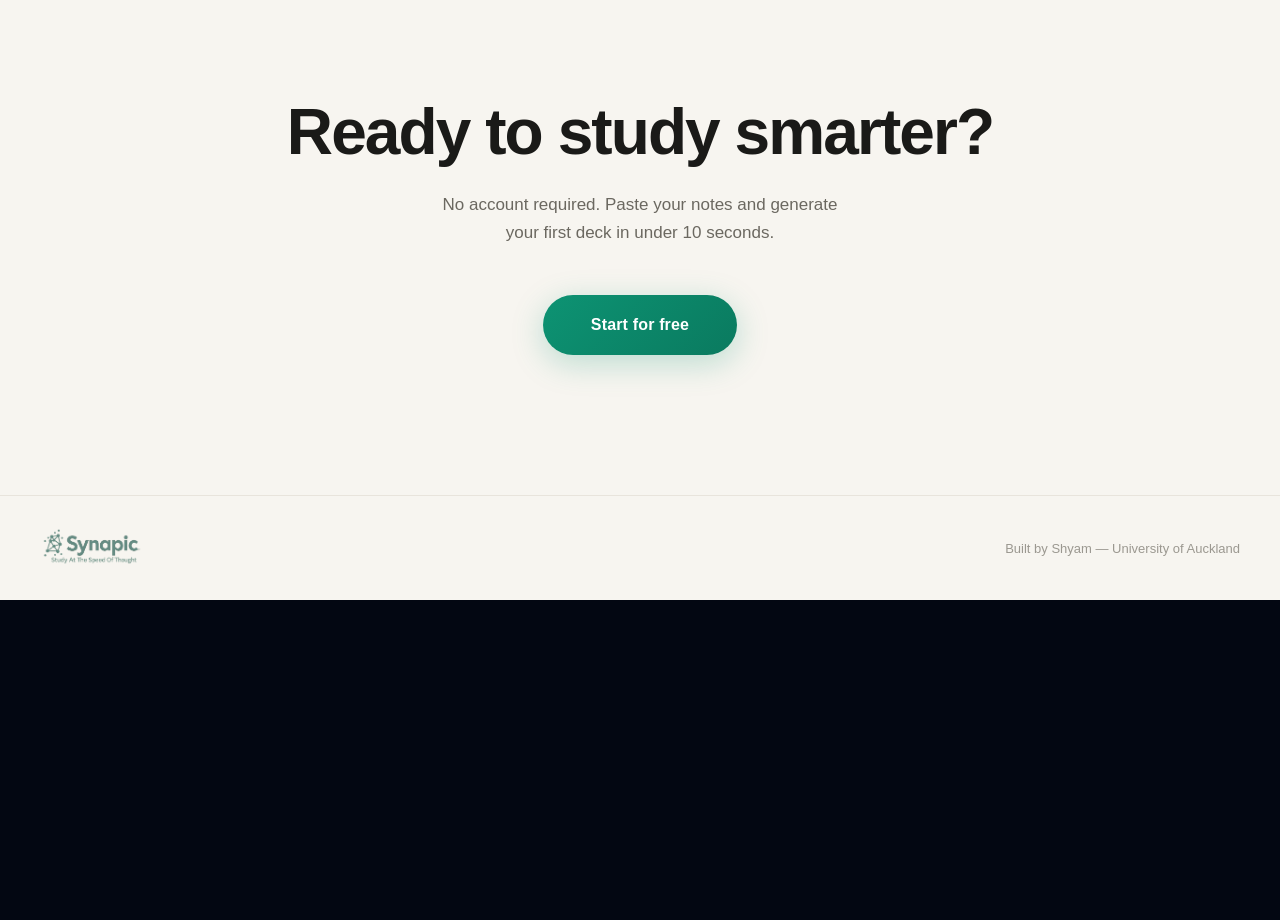
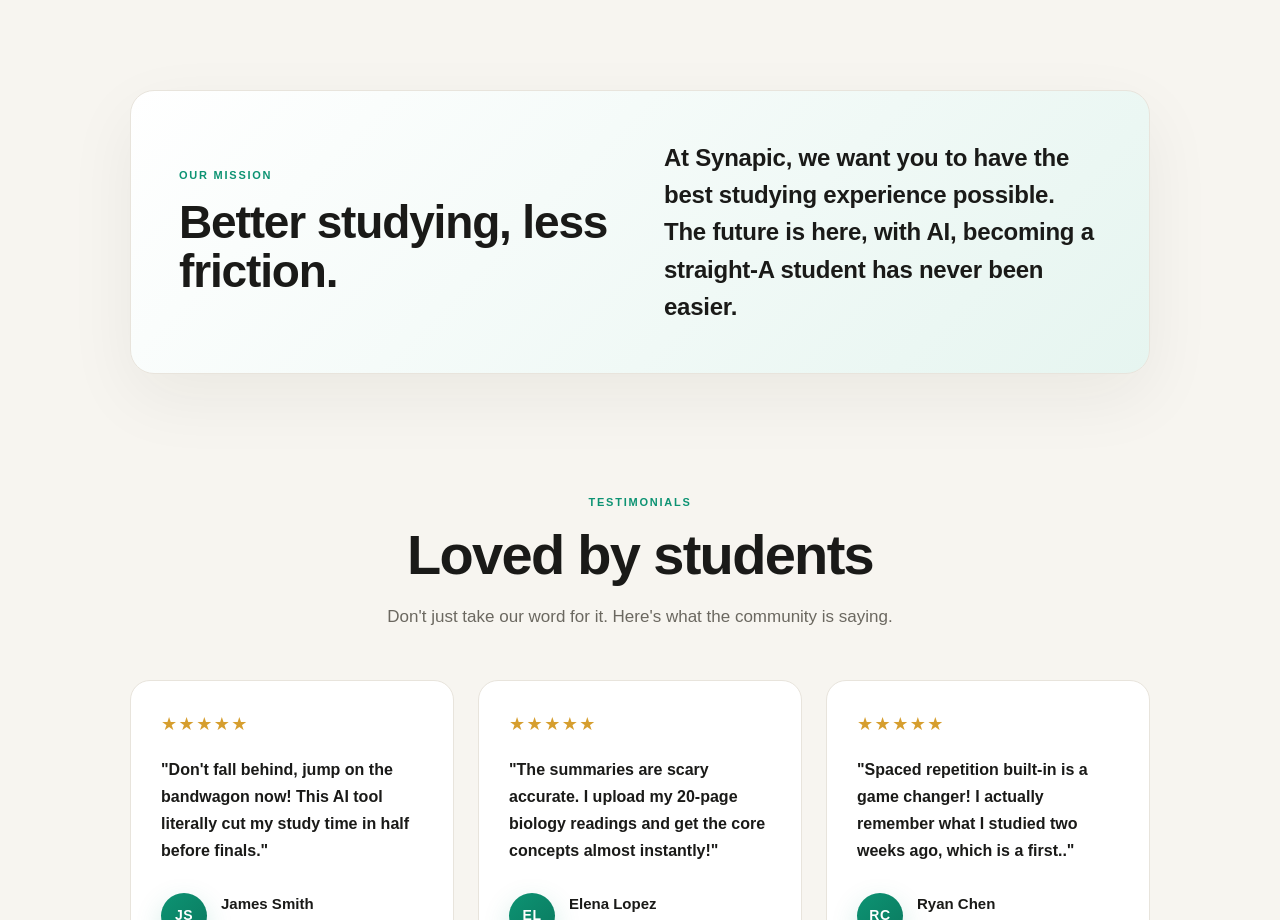
Before and after one commit to PlasmaAxe/Synapic---Your-AI-Study-Assistant, a React (Vite) app in the folder frontend/: page / in a window 1280 px wide. Shown: the part 1880-2800 px from the top of the page. Before the commit the page ends 2480 px from the top, so only its background shows below. Built offline with nearby package versions, Linux system fonts and the light colour scheme.

Commit message:
added study streak and updated landing page

```diff
--- a/frontend/src/App.jsx
+++ b/frontend/src/App.jsx
@@ -29,6 +29,20 @@ const C = {
 
 const MAX_INPUT_CHARS = 12000
 const FREE_GENERATION_LIMIT = 5
+
+const getLocalDateKey = (date = new Date()) => {
+  const year = date.getFullYear()
+  const month = String(date.getMonth() + 1).padStart(2, '0')
+  const day = String(date.getDate()).padStart(2, '0')
+  return `${year}-${month}-${day}`
+}
+
+const daysBetweenDateKeys = (fromKey, toKey) => {
+  if (!fromKey || !toKey) return Infinity
+  const from = new Date(`${fromKey}T00:00:00`)
+  const to = new Date(`${toKey}T00:00:00`)
+  return Math.round((to - from) / 86400000)
+}
 
 // ── Animation variants ───────────────────────────────────────
 // These are reusable animation configs we pass to Framer Motion
@@ -354,6 +368,27 @@ function Landing({ onEnter, onAuth, user, onSignOut }) {
     },
   ]
 
+  const testimonials = [
+    {
+      quote: "Don't fall behind, jump on the bandwagon now! This AI tool literally cut my study time in half before finals.",
+      name: 'James Smith',
+      role: 'PostGrad, UOA',
+      initials: 'JS',
+    },
+    {
+      quote: 'The summaries are scary accurate. I upload my 20-page biology readings and get the core concepts almost instantly!',
+      name: 'Elena Lopez',
+      role: 'Pre-Med Student',
+      initials: 'EL',
+    },
+    {
+      quote: 'Spaced repetition built-in is a game changer! I actually remember what I studied two weeks ago, which is a first..',
+      name: 'Ryan Chen',
+      role: 'Final Year, AUT',
+      initials: 'RC',
+    },
+  ]
+
   return (
     <div style={{ background: C.bg, minHeight: '100vh', overflowX: 'hidden' }}>
       <CursorGlow />
@@ -460,6 +495,21 @@ function Landing({ onEnter, onAuth, user, onSignOut }) {
             </span>
           </motion.div>
 
+          <motion.p
+            initial={{ opacity: 0, y: 12 }}
+            animate={{ opacity: 1, y: 0 }}
+            transition={{ duration: 0.65, delay: 0.18 }}
+            style={{
+              fontSize: '12px',
+              fontWeight: 800,
+              color: C.textMuted,
+              letterSpacing: '0.14em',
+              textTransform: 'uppercase',
+              marginBottom: '18px',
+            }}>
+            Built by students, for students
+          </motion.p>
+
           {/* Headline with scramble effect */}
           <motion.h1
             initial={{ opacity: 0, y: 24 }}
@@ -637,7 +687,109 @@ function Landing({ onEnter, onAuth, user, onSignOut }) {
         </div>
       </ScrollReveal>
 
-      {/* ── Final CTA section ─────────────────────────── */}
+      {/* Mission section */}
+      <ScrollReveal>
+        <div style={{ maxWidth: '1100px', margin: '0 auto', padding: '96px 40px 72px' }}>
+          <div style={{
+            display: 'grid',
+            gridTemplateColumns: 'repeat(auto-fit, minmax(280px, 1fr))',
+            gap: '48px',
+            alignItems: 'center',
+            background: `linear-gradient(135deg, ${C.bgCard}, ${C.accentLight})`,
+            border: `1px solid ${C.border}`,
+            borderRadius: '24px',
+            padding: '48px',
+            boxShadow: '0 24px 70px rgba(26,26,24,0.06)',
+          }}>
+            <div>
+              <p style={{ fontSize: '11px', fontWeight: 800, letterSpacing: '0.16em', textTransform: 'uppercase', color: C.accent, marginBottom: '14px' }}>
+                Our Mission
+              </p>
+              <h2 style={{ fontSize: 'clamp(30px, 4vw, 46px)', fontWeight: 900, letterSpacing: '-0.025em', lineHeight: 1.08, color: C.text }}>
+                Better studying, less friction.
+              </h2>
+            </div>
+            <p style={{ fontSize: 'clamp(18px, 2.2vw, 24px)', color: C.text, lineHeight: 1.55, fontWeight: 650, letterSpacing: '-0.01em' }}>
+              At Synapic, we want you to have the best studying experience possible. The future is here, with AI, becoming a straight-A student has never been easier.
+            </p>
+          </div>
+        </div>
+      </ScrollReveal>
+
+      {/* Testimonials section */}
+      <div style={{ maxWidth: '1100px', margin: '0 auto', padding: '48px 40px 120px' }}>
+        <ScrollReveal>
+          <div style={{ textAlign: 'center', maxWidth: '680px', margin: '0 auto 48px' }}>
+            <p style={{ fontSize: '11px', fontWeight: 800, letterSpacing: '0.16em', textTransform: 'uppercase', color: C.accent, marginBottom: '14px' }}>
+              Testimonials
+            </p>
+            <h2 style={{ fontSize: 'clamp(34px, 5vw, 56px)', fontWeight: 900, letterSpacing: '-0.03em', color: C.text, lineHeight: 1.08, marginBottom: '18px' }}>
+              Loved by students
+            </h2>
+            <p style={{ fontSize: '17px', color: C.textMuted, lineHeight: 1.7 }}>
+              Don't just take our word for it. Here's what the community is saying.
+            </p>
+          </div>
+        </ScrollReveal>
+
+        <div style={{ display: 'grid', gridTemplateColumns: 'repeat(auto-fit, minmax(280px, 1fr))', gap: '24px' }}>
+          {testimonials.map((t, i) => (
+            <ScrollReveal key={t.name} delay={i * 0.08}>
+              <motion.div
+                whileHover={{ y: -6, boxShadow: '0 20px 60px rgba(0,0,0,0.08)' }}
+                transition={{ duration: 0.3 }}
+                style={{
+                  height: '100%',
+                  background: C.bgCard,
+                  border: `1px solid ${C.border}`,
+                  borderRadius: '20px',
+                  padding: '30px',
+                  display: 'flex',
+                  flexDirection: 'column',
+                  justifyContent: 'space-between',
+                  gap: '28px',
+                }}>
+                <div>
+                  <p aria-label="5 out of 5 stars" style={{ color: C.warning, fontSize: '18px', letterSpacing: '0.08em', marginBottom: '18px' }}>
+                    ★★★★★
+                  </p>
+                  <p style={{ fontSize: '16px', color: C.text, lineHeight: 1.7, fontWeight: 600 }}>
+                    "{t.quote}"
+                  </p>
+                </div>
+                <div style={{ display: 'flex', alignItems: 'center', gap: '14px' }}>
+                  <div style={{
+                    width: '46px',
+                    height: '46px',
+                    borderRadius: '50%',
+                    background: C.accentGrad,
+                    color: 'white',
+                    display: 'flex',
+                    alignItems: 'center',
+                    justifyContent: 'center',
+                    fontSize: '14px',
+                    fontWeight: 900,
+                    letterSpacing: '0.04em',
+                    boxShadow: `0 10px 28px ${C.accent}30`,
+                    flex: '0 0 auto',
+                  }}>
+                    {t.initials}
+                  </div>
+                  <div>
+                    <p style={{ fontSize: '15px', fontWeight: 800, color: C.text, marginBottom: '3px' }}>
+                      {t.name}
+                    </p>
+                    <p style={{ fontSize: '13px', color: C.textMuted }}>
+                      {t.role}
+                    </p>
+                  </div>
+                </div>
+              </motion.div>
+            </ScrollReveal>
+          ))}
+        </div>
+      </div>
+
       <ScrollReveal>
         <div style={{ padding: '140px 40px', textAlign: 'center' }}>
           <h2 style={{ fontSize: 'clamp(36px, 6vw, 64px)', fontWeight: 900, letterSpacing: '-0.03em', color: C.text, marginBottom: '24px', lineHeight: 1.08 }}>
@@ -647,6 +799,19 @@ function Landing({ onEnter, onAuth, user, onSignOut }) {
             No account required. Paste your notes and generate your first deck in under 10 seconds.
           </p>
           <motion.button onClick={onEnter}
+            animate={{
+              scale: [1, 1.07, 1],
+              boxShadow: [
+                `0 8px 32px ${C.accent}40`,
+                `0 22px 70px ${C.accent}75`,
+                `0 8px 32px ${C.accent}40`,
+              ],
+            }}
+            transition={{
+              duration: 1.35,
+              repeat: Infinity,
+              ease: 'easeInOut',
+            }}
             whileHover={{ scale: 1.04, boxShadow: `0 16px 48px ${C.accent}50` }}
             whileTap={{ scale: 0.97 }}
             style={{
@@ -797,6 +962,7 @@ export default function App() {
   const [savedDecks, setSavedDecks] = useState([])
   const [decksLoading, setDecksLoading] = useState(false)
   const [deckStats, setDeckStats] = useState({ totalCards: 0 })
+  const [studyStreak, setStudyStreak] = useState({ count: 0, lastStudiedDate: null })
   const [showUpgradePrompt, setShowUpgradePrompt] = useState(false)
 
   const [guestGenerations, setGuestGenerations] = useState(() => {
@@ -845,6 +1011,48 @@ export default function App() {
   }
 
   // ── Generate ──────────────────────────────────────────────
+  const getStudyStreakStorageKey = useCallback(() => {
+    return user ? `synapic_study_streak_${user.id}` : null
+  }, [user])
+
+  useEffect(() => {
+    const storageKey = getStudyStreakStorageKey()
+    if (!storageKey) {
+      setStudyStreak({ count: 0, lastStudiedDate: null })
+      return
+    }
+
+    try {
+      const saved = JSON.parse(localStorage.getItem(storageKey) || '{}')
+      const today = getLocalDateKey()
+      const hasExpired = saved.lastStudiedDate && daysBetweenDateKeys(saved.lastStudiedDate, today) > 1
+      setStudyStreak({
+        count: hasExpired ? 0 : saved.count || 0,
+        lastStudiedDate: saved.lastStudiedDate || null,
+      })
+    } catch {
+      setStudyStreak({ count: 0, lastStudiedDate: null })
+    }
+  }, [getStudyStreakStorageKey])
+
+  const recordStudySession = useCallback(() => {
+    const storageKey = getStudyStreakStorageKey()
+    if (!storageKey) return
+
+    const today = getLocalDateKey()
+    setStudyStreak(prev => {
+      if (prev.lastStudiedDate === today) return prev
+
+      const gap = daysBetweenDateKeys(prev.lastStudiedDate, today)
+      const next = {
+        count: gap === 1 ? prev.count + 1 : 1,
+        lastStudiedDate: today,
+      }
+      localStorage.setItem(storageKey, JSON.stringify(next))
+      return next
+    })
+  }, [getStudyStreakStorageKey])
+
   const generate = async () => {
     if (!notes.trim()) return
 
@@ -1213,7 +1421,10 @@ export default function App() {
                     <div className="flex items-center gap-2 p-1 rounded-full"
                       style={{ background: C.bgCard, border: `1px solid ${C.border}` }}>
                       {['grid', 'study'].map(m => (
-                        <button key={m} onClick={() => setStudyMode(m)}
+                        <button key={m} onClick={() => {
+                          if (m === 'study') recordStudySession()
+                          setStudyMode(m)
+                        }}
                           className="px-4 py-2 rounded-full text-sm font-semibold capitalize transition-all relative"
                           style={studyMode === m
                             ? { background: C.accentGrad, color: 'white' }
@@ -1670,7 +1881,11 @@ export default function App() {
                       style={{ background: stat.color }}>
                       <p className="text-xs font-semibold uppercase tracking-widest mb-2"
                         style={{ color: 'rgba(255,255,255,0.7)' }}>{stat.label}</p>
-                      <p className="text-2xl font-black text-white">{stat.value}</p>
+                      <p className="text-2xl font-black text-white">
+                        {stat.label === 'Study Streak'
+                          ? (studyStreak.count > 0 ? `${studyStreak.count} day${studyStreak.count === 1 ? '' : 's'}` : 'Start today')
+                          : stat.value}
+                      </p>
                     </motion.div>
                   ))}
                 </motion.div>
@@ -1720,6 +1935,7 @@ export default function App() {
                             setFlipped({})
                             setCurrentCard(0)
                             setStudyMode('grid')
+                            recordStudySession()
                             setTab('flashcards')
                             setToast(`▶ Loaded "${deck.title}"`)
                           }}
--- a/frontend/src/Authentication.jsx
+++ b/frontend/src/Authentication.jsx
@@ -228,7 +228,7 @@ export default function Authentication({ onLogin, onBack, initialMode = 'signin'
 
       {/* Footer */}
       <p className="text-center text-xs mt-6" style={{ color: C.textLight }}>
-        © 2024 Synapic. Premium Scholarly Tools.
+        © 2026 Synapic. Premium Scholarly Tools.
       </p>
     </div>
   )
```
